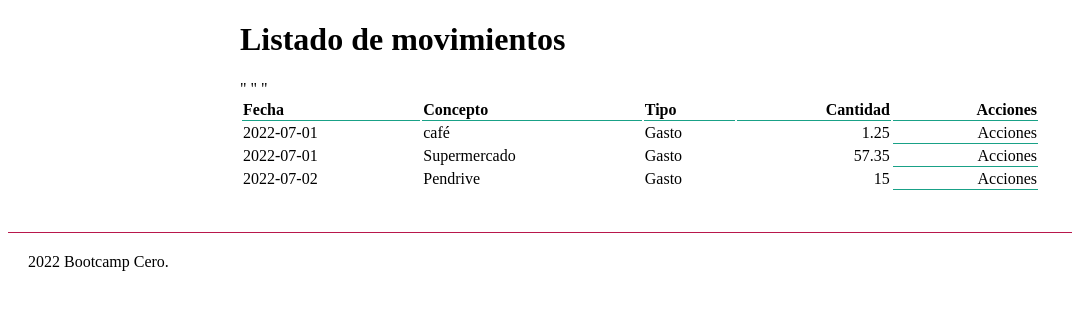
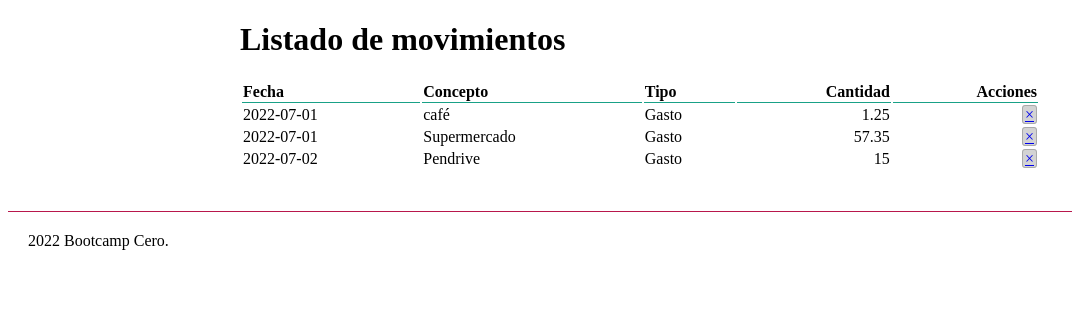
Before and after one commit to Ivarsky/bz11-flask-sql, a Flask app: page / in a window 1280 px wide. Shown: the part 83-393 px from the top of the page, without its empty margins (0-1072 px from the left). Run offline with Flask 2, Linux system fonts and the light colour scheme; data comes from the database, SQL or seed files in the repository; both versions use the stored data as it was after the commit.

Commit message:
feat: podemos borrar en navegador

```diff
--- a/balance/templates/inicio.html
+++ b/balance/templates/inicio.html
@@ -36,8 +36,8 @@
             Gasto
             {% endif %}
         </td>
-        <td class="numero">{{mov.cantidad}}</td>
-        <td class="titulo-tabla acciones">Acciones</td>"
+        <td class="numero">{{ mov.cantidad }}</td>
+        <td class="acciones"><a class="mini-boton" href="/borrar/{{ mov.id }}">&times;</a></td>
     </tr>
     {% if mov.errores %}
     <tr>
```
Also changed, not shown: data/balance.db.
